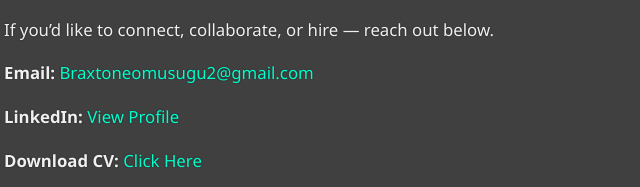
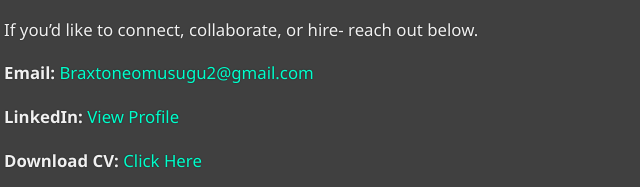
Before and after one commit to BraxtoneOms/My-portfolio, a plain HTML site: page index.html in a window 1280 px wide. Shown: the part 3468-3655 px from the top of the page, 186-826 px from the left. Drawn offline with Linux system fonts and the light colour scheme.

Commit message:
updating contact me section

```diff
--- a/index.html
+++ b/index.html
@@ -178,7 +178,7 @@
     <!-- Contact -->
     <section class="contact" ID ="contact">
       <h2>Contact Me</h2>
-      <p>If you’d like to connect, collaborate, or hire — reach out below.</p>
+      <p>If you’d like to connect, collaborate, or hire- reach out below.</p>
       <p><strong>Email:</strong> <a href="mailto:Braxtoneomusugu2@gmail.com">Braxtoneomusugu2@gmail.com</a></p>
       <p><strong>LinkedIn:</strong> <a href="https://linkedin.com/in/braxtone-o-b399461b9" target="_blank">View Profile</a></p>
       <p><strong>Download CV:</strong> <a href="Braxtone Omusugu Resume.pdf" download>Click Here</a></p>
```
